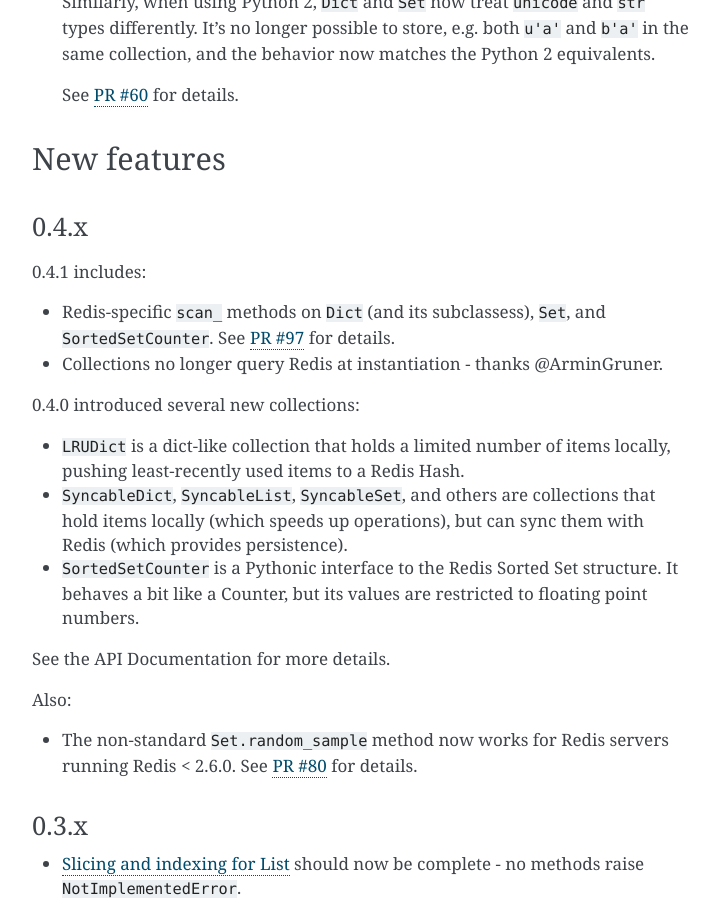
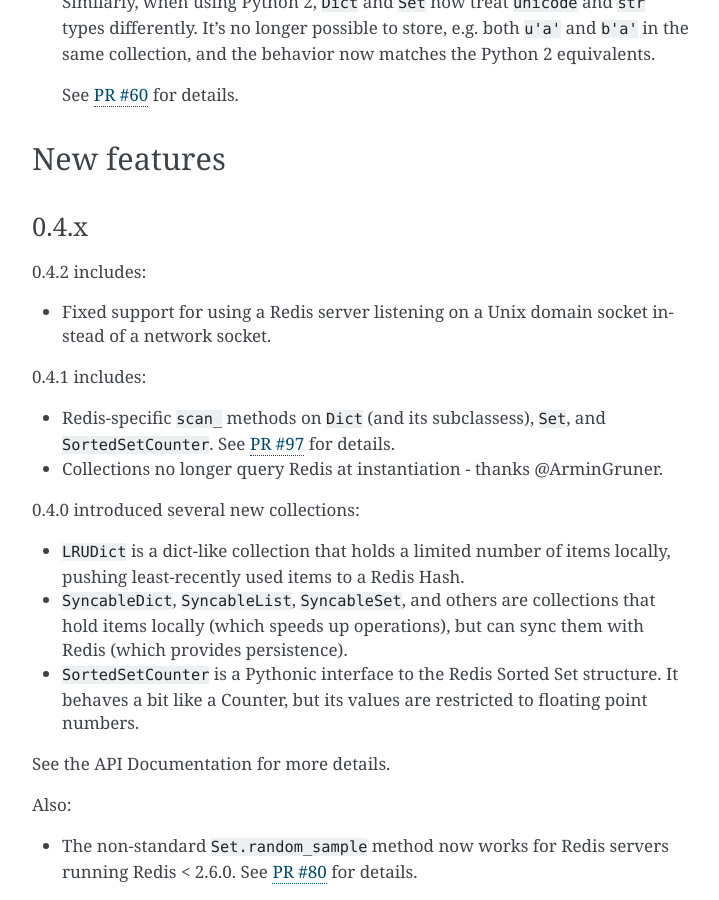
Before and after one commit to redis-collections/redis-collections, a Sphinx documentation site: the page built from docs/changelog.rst, in a window 1280 px wide and 900 px high, scrolled down 1154 px. Shown: the whole window, without its empty margins (388-1107 px from the left). Built offline with Sphinx 7.4.7, drawn with Linux system fonts in a browser that asks for light colours.

Commit message:
Changelog for 0.4.2

```diff
--- a/docs/changelog.rst
+++ b/docs/changelog.rst
@@ -67,6 +67,11 @@ New features
 0.4.x
 ^^^^^
 
+0.4.2 includes:
+
+- Fixed support for using a Redis server listening on a Unix domain socket
+  instead of a network socket.
+
 0.4.1 includes:
 
 - Redis-specific ``scan_`` methods on ``Dict`` (and its subclassess), ``Set``,
```
